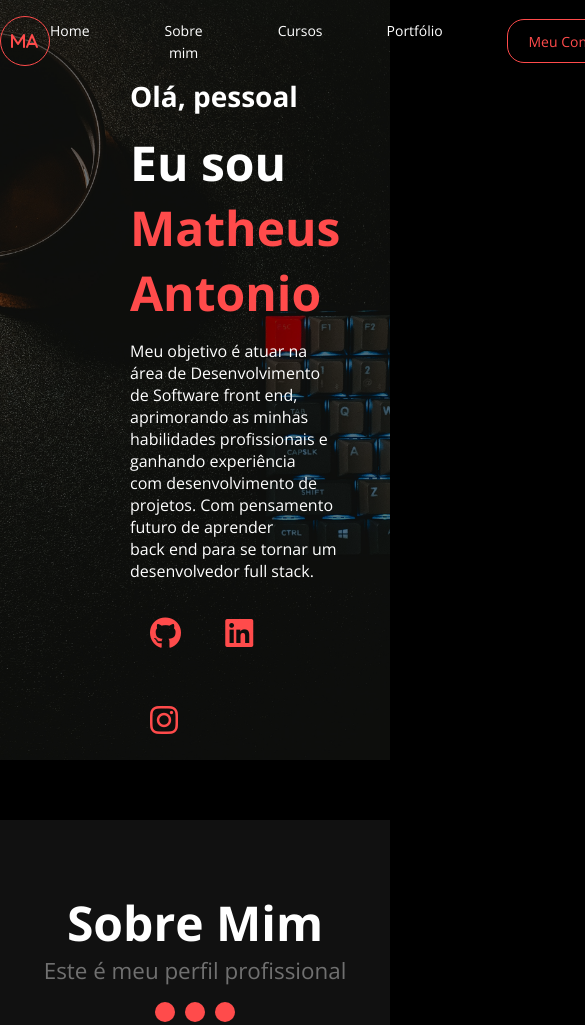
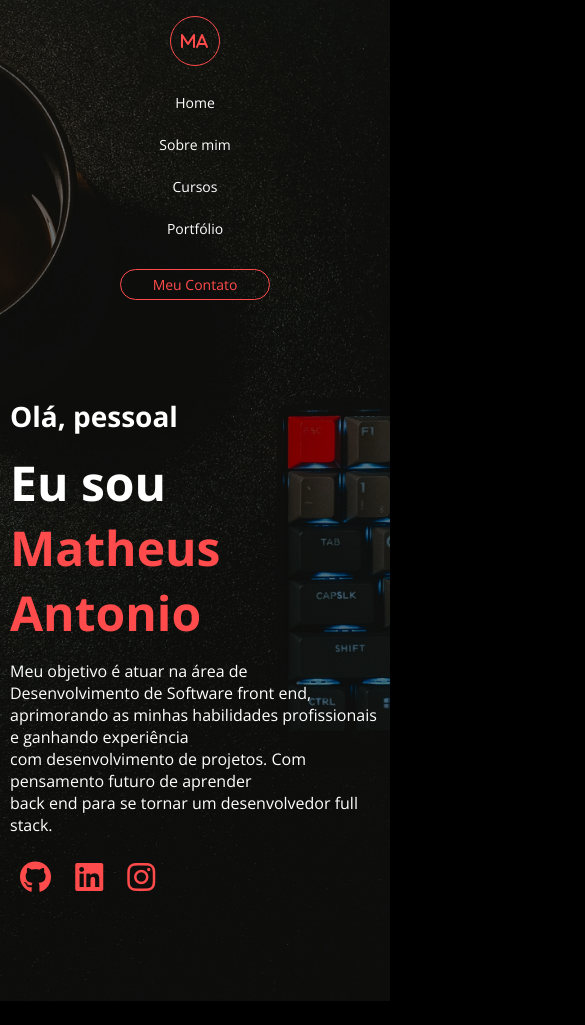
Before and after one commit to MatheusAntonioo/Curriculo-Portfolio, a plain HTML site: page index.html in a window 390 px wide. Shown: the top 1025 px of the page, 585 px wide, since content can reach past the window. Drawn offline with nearby package versions, Linux system fonts and the light colour scheme.

Commit message:
responsivo

```diff
--- a/index.html
+++ b/index.html
@@ -34,7 +34,7 @@
           <a href="#"><i class="fa-brands fa-instagram"></i></a>
         </div>
       </div>
-      <div class="perfil"></div>
+      <!-- <div class="perfil"></div> -->
     </div>
 
   </div><!-- BACKGROUND -->
--- a/style.css
+++ b/style.css
@@ -21,7 +21,7 @@
   background-size: cover;
   background-position: center;
   width: 100%;
-  height: 90vh;
+  height: 100%;
 }
 
 header{
@@ -141,6 +141,44 @@
   background-color: #ff4b4b;
   color: #fff;
   transition: 0.3s;
+}
+
+/* RESPONSIVO */
+
+@media(max-width: 992px){
+  header{
+    display: list-item;
+    justify-content: right;
+  }
+  .link-header{
+    display: list-item;
+    padding-top: 15px;
+    }
+
+  .link-header li{
+    padding: 10px;
+  }
+
+  .link-header button{
+    margin-top: 20px;
+  }
+
+  .container-text{
+    grid-template-columns: 1fr;
+    padding: 0 0 0 0;
+  }
+
+  .text{
+    margin: 10px;
+    justify-self: center;
+  }
+
+  .social-media i{
+    padding: 10px;
+    justify-self: center;
+    align-self: center;
+  }
+
 }
 
 
@@ -279,3 +317,21 @@
     transform: translate3d(0, 0, 0);
   }
 }
+
+/* RESPONSIVO */
+
+@media(max-width: 992px){
+  .about img{
+    grid-column: 1/-1;
+    justify-self: center;
+  }
+  .about-content{
+    grid-column: 1/-1;
+    justify-self: center;
+  }
+  .about-info{
+    grid-template-columns: 1fr;
+    grid-column: 1/-1;
+    justify-self: center;
+  }
+}
```
